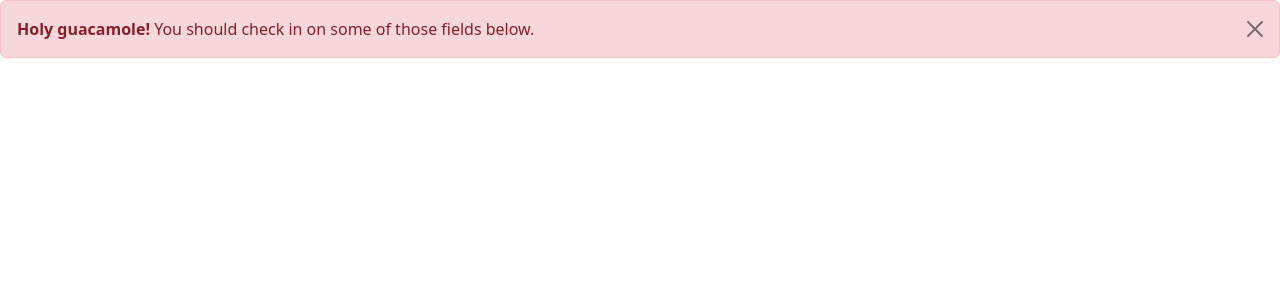
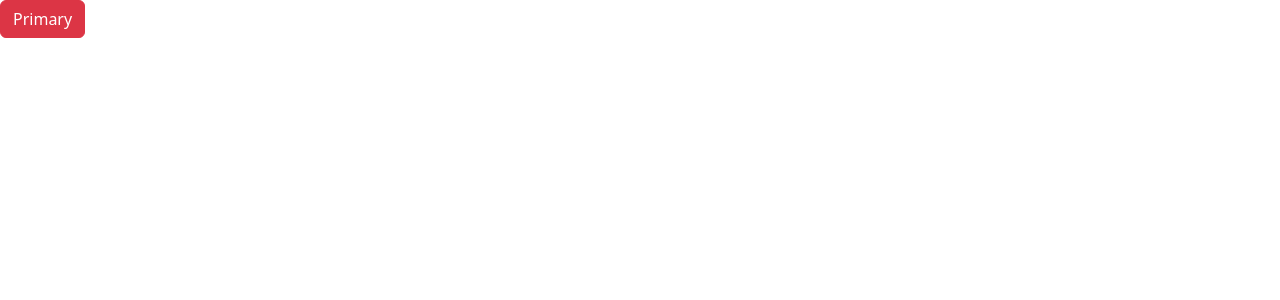
Before and after one commit to BenixCat/My-First--ActuallySecond--React, a React (Vite) app: page / in a window 1280 px wide. Shown: the top 300 px of the page. Built offline with nearby package versions, Linux system fonts and the light colour scheme; the HTML template or start-up script is replaced by a standard one.

Commit message:
"Correct" Way to Adding Visible Unvisible Button

```diff
--- a/src/App.tsx
+++ b/src/App.tsx
@@ -1,10 +1,16 @@
+import { useState } from "react";
 import AlertBtn from "./components/AlertButton";
+import Button from "./components/Button";
 function App() {
+  const [alertVisible, setAlertVisiblity] = useState(false);
   return (
     <div>
-      <AlertBtn color="danger" onClick={() => console.log("clicked")}>
+      {alertVisible && (
+        <AlertBtn onClose={() => setAlertVisiblity(false)}>My alert</AlertBtn>
+      )}
+      <Button color="danger" onClick={() => setAlertVisiblity(true)}>
         Primary
-      </AlertBtn>
+      </Button>
     </div>
   );
 }
--- a/src/components/AlertButton.tsx
+++ b/src/components/AlertButton.tsx
@@ -3,10 +3,10 @@ import { ReactNode } from "react";
 interface Props {
   children: ReactNode;
   color?: "primary" | "secondary" | "danger";
-  onClick: () => void;
+  onClose: () => void;
 }
 
-const AlertBtn = ({ children, onClick, color = "primary" }: Props) => {
+const AlertBtn = ({ children, color = "primary", onClose }: Props) => {
   return (
     <div
       className={"alert alert-" + color + " alert-dismissible fade show"}
@@ -19,7 +19,7 @@ const AlertBtn = ({ children, onClick, color = "primary" }: Props) => {
         className="btn-close"
         data-bs-dismiss="alert"
         aria-label="Close"
-        onClick={onClick}
+        onClick={onClose}
       ></button>
     </div>
   );
```
